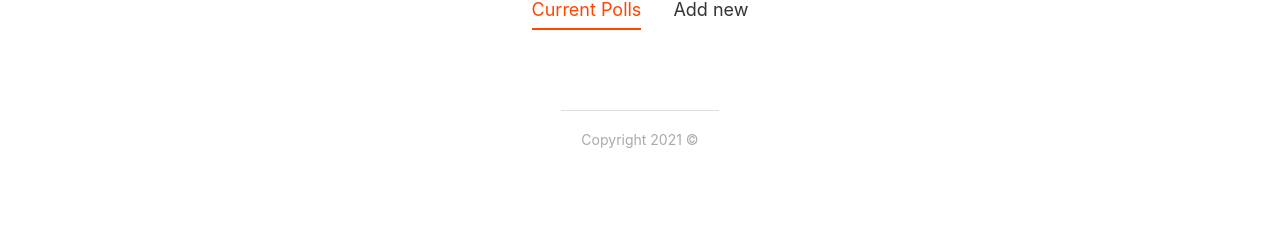
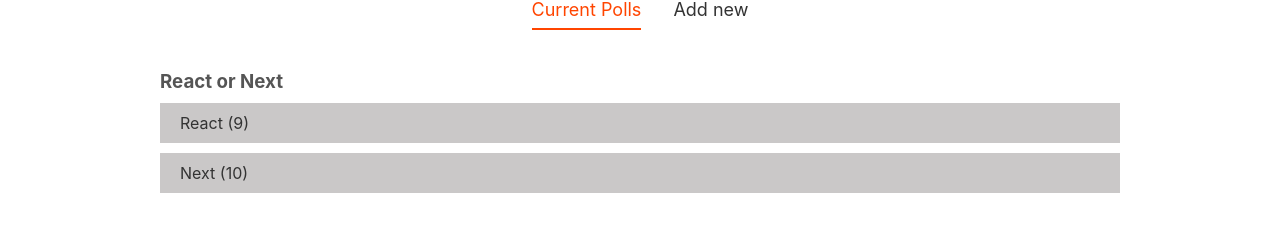
Before and after one commit to DebasisSaikia/Svelte-projects, a Svelte app in the folder polls-project/: page / in a window 1280 px wide. Shown: the part 224-467 px from the top of the page. Built offline with nearby package versions, Linux system fonts and the light colour scheme.

Commit message:
custom-component

```diff
--- /dev/null
+++ b/polls-project/src/components/PollDetails.svelte
@@ -0,0 +1,40 @@
+<script>
+  export let poll = [];
+</script>
+
+<div class="poll" />
+<h3>{poll.question}</h3>
+<div class="answer">
+  <div class="percent percent-a" />
+  <span>{poll.answerA} ({poll.votesA}) </span>
+</div>
+<div class="answer">
+  <div class="percent percent-b" />
+  <span>{poll.answerB} ({poll.votesB}) </span>
+</div>
+
+<style>
+  h3 {
+    margin: 0 auto;
+    color: #555;
+  }
+  p {
+    margin-top: 6px;
+    font-size: 14px;
+    color: #aaa;
+    margin-bottom: 30px;
+  }
+  .answer {
+    background: #cac8c8;
+    cursor: pointer;
+    margin: 10px auto;
+    position: relative;
+  }
+  .answer:hover {
+    opacity: 0.8;
+  }
+  span {
+    display: inline-block;
+    padding: 10px 20px;
+  }
+</style>
--- a/polls-project/src/components/PollList.svelte
+++ b/polls-project/src/components/PollList.svelte
@@ -1,8 +1,20 @@
 <script>
+  import PollDetails from "./PollDetails.svelte";
+
   export let polls = [];
 </script>
 
-<div class="poll_list" />
+<div class="poll-list" />
+{#each polls as poll (poll.id)}
+  <div>
+    <PollDetails {poll} />
+  </div>
+{/each}
 
 <style>
+  .poll-list {
+    display: grid !important;
+    grid-template-columns: 1fr 1fr;
+    grid-gap: 20px;
+  }
 </style>
```
